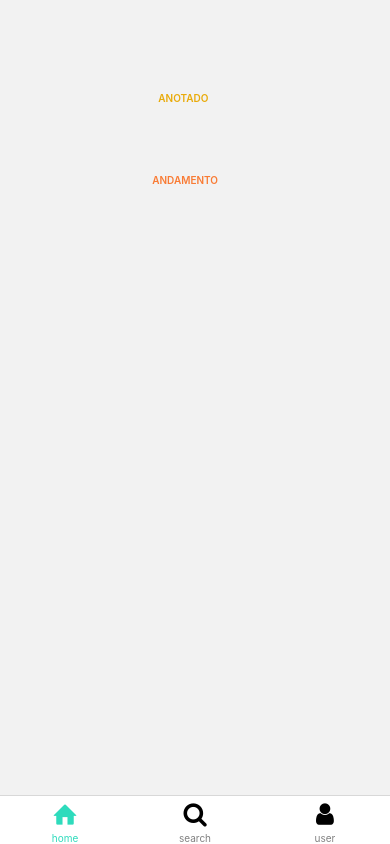
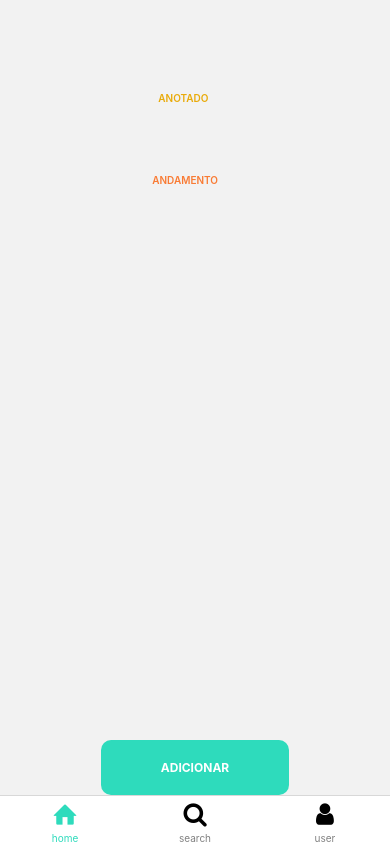
Before and after one commit to santosfk/comanda, a React Native app: screen /homeRoutes in a window 390 px wide. Built offline with nearby package versions, Linux system fonts and the light colour scheme.

Commit message:
feat : modal to add more items

```diff
--- a/src/Screens/HomeScreens/Home/Home.tsx
+++ b/src/Screens/HomeScreens/Home/Home.tsx
@@ -1,25 +1,29 @@
-import React, { useEffect } from "react";
-import { View, Text, FlatList } from "react-native";
+import React, { useEffect, useState } from "react";
+import { View, Text, FlatList, TouchableOpacity } from "react-native";
 import { Container } from "./style";
 import table from "../../../mocks/table.json";
 import { Table } from "../../../components/Table";
 import { setTablesData } from "../../../redux/allTableData";
-import { useDispatch, useSelector } from "react-redux";
+import { AddModal } from "../../../components/AddModal";
+import { Button } from "../../../components/Button";
+import { useTablesData } from "../../../utils/getTablesData";
+import tables from '../../../mocks/table.json'
+import { useInitialData } from "../../../utils/setInitialData";
 
 export const Home = () => {
-  const dispatch = useDispatch();
-  const tableData = table;
-  dispatch(setTablesData(tableData));
-  const { data } = useSelector((state: any) => state.tablesData);
-  console.log(data)
+  const [modalOn, setModalOn] = useState(false);
+  useInitialData()
+  const {data} = useTablesData()
   return (
     <Container>
+      {modalOn && <AddModal />}
       <FlatList
         style={{ paddingTop: 50 }}
         data={data}
         ListHeaderComponent={<Text>Mesas</Text>}
         renderItem={({ item }) => <Table key={item.id} data={item} />}
       />
+     <Button fontSize={12} bgColor="#2EDBBC" color="white" onPress={()=>setModalOn(!modalOn)}>Adicionar</Button>
     </Container>
   );
 };
```
